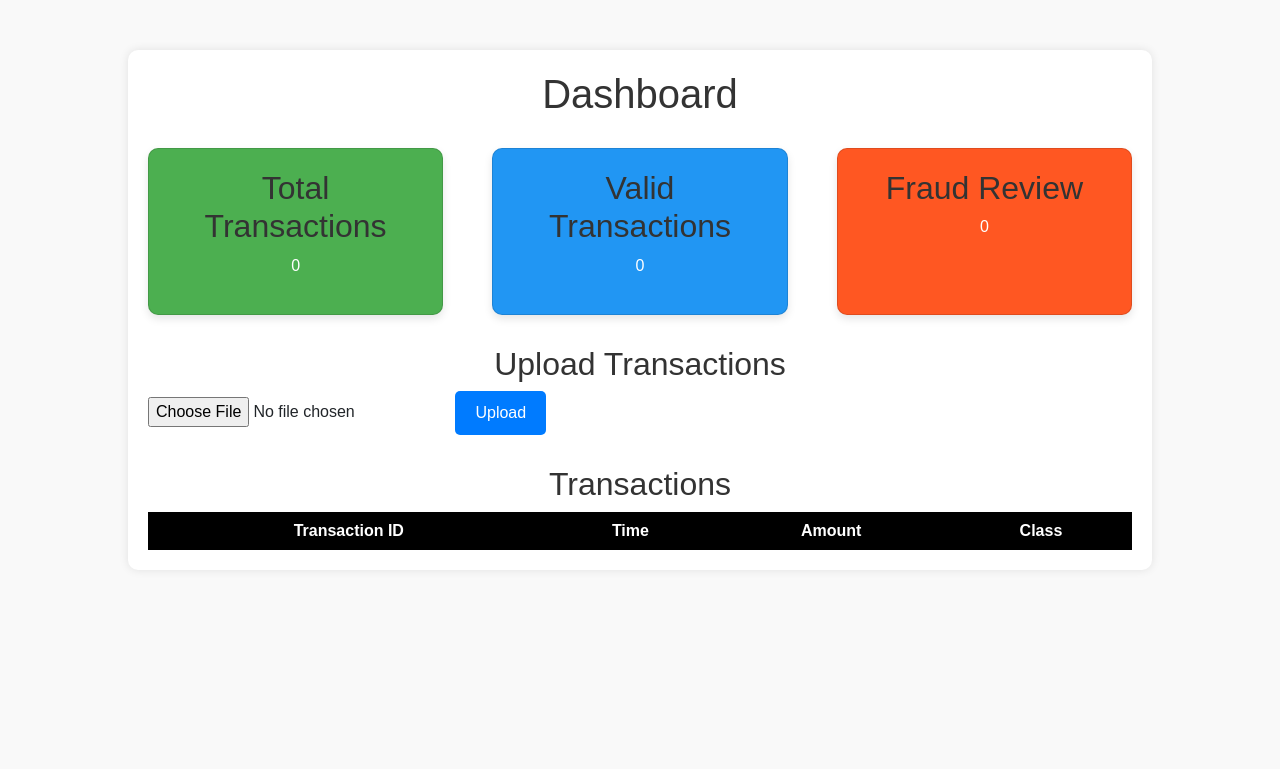
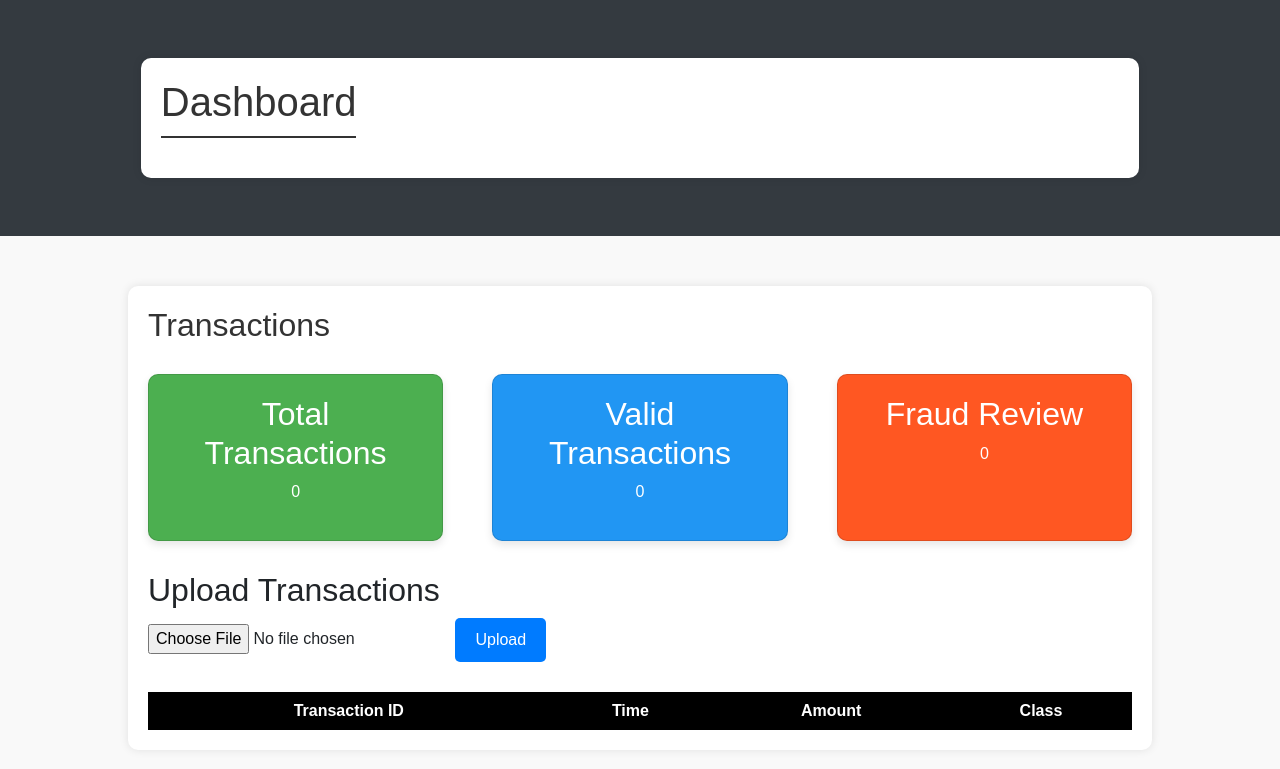
Before and after one commit to abdullahzulfiqar653/flask_fraud_detection, a Flask app: page /dashboard in a window 1280 px wide. Shown: the top 769 px of the page. Run offline with Flask 3, Linux system fonts and the light colour scheme; lists and menus that the app fills with data are empty; some libraries are stand-ins or nearby versions.

Commit message:
dashboard template updated

```diff
--- a/templates/dashboard.html
+++ b/templates/dashboard.html
@@ -4,7 +4,6 @@
     <meta charset="UTF-8">
     <meta name="viewport" content="width=device-width, initial-scale=1.0">
     <title>Dashboard</title>
-    <!-- Bootstrap CSS -->
     <link href="https://stackpath.bootstrapcdn.com/bootstrap/4.5.2/css/bootstrap.min.css" rel="stylesheet">
     <style>
         body {
@@ -23,9 +22,19 @@
             box-shadow: 0 0 10px rgba(0, 0, 0, 0.1);
         }
 
-        h1, h2 {
-            color: #333;
+        .navbar-heading {
+            font-size: 2.5rem; /* Adjust font size as needed */
+            color: #333; /* Text color */
             text-align: center;
+            border-bottom: 2px solid #333; /* Bottom border for navbar effect */
+            padding-bottom: 10px; /* Adjust spacing */
+            margin-bottom: 20px; /* Adjust spacing */
+        }
+
+        .sub-heading {
+            font-size: 2rem; /* Adjust font size as needed */
+            color: #333; /* Text color */
+            margin-bottom: 30px; /* Adjust spacing */
         }
 
         .cards {
@@ -75,6 +84,7 @@
         th {
             background-color: black;
             font-weight: bold;
+            color: white; /* Text color for th */
         }
 
         .transactions th {
@@ -108,8 +118,14 @@
     </style>
 </head>
 <body>
+    <nav class="navbar navbar-expand-lg navbar-dark bg-dark">
+        <div class="container">
+            <h1 class="navbar-heading">Dashboard</h1>
+        </div>
+    </nav>
+
     <div class="container">
-        <h1>Dashboard</h1>
+        <h2 class="sub-heading">Transactions</h2>
         <div class="cards">
             <div class="card">
                 <h2>Total Transactions</h2>
@@ -132,7 +148,6 @@
             </form>
         </div>
         <div class="transactions">
-            <h2>Transactions</h2>
             <table>
                 <thead>
                     <tr>
```
